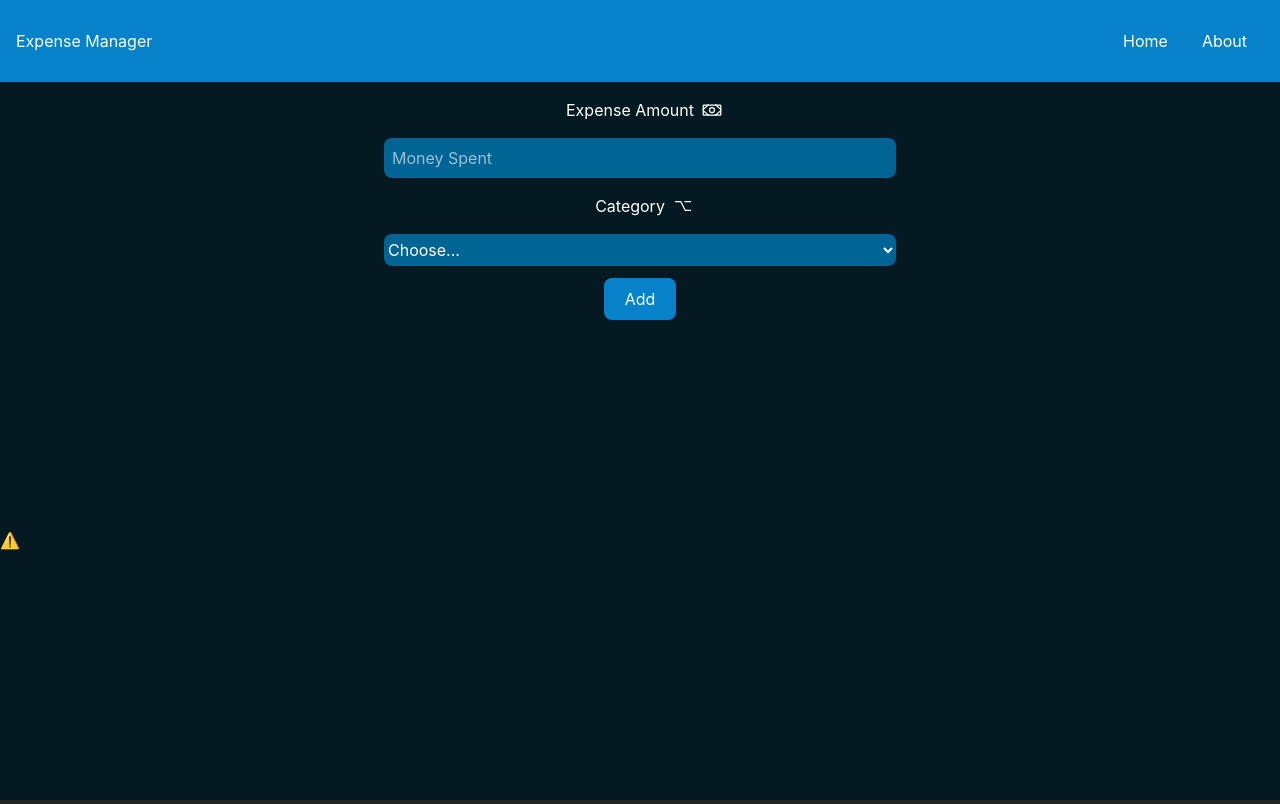
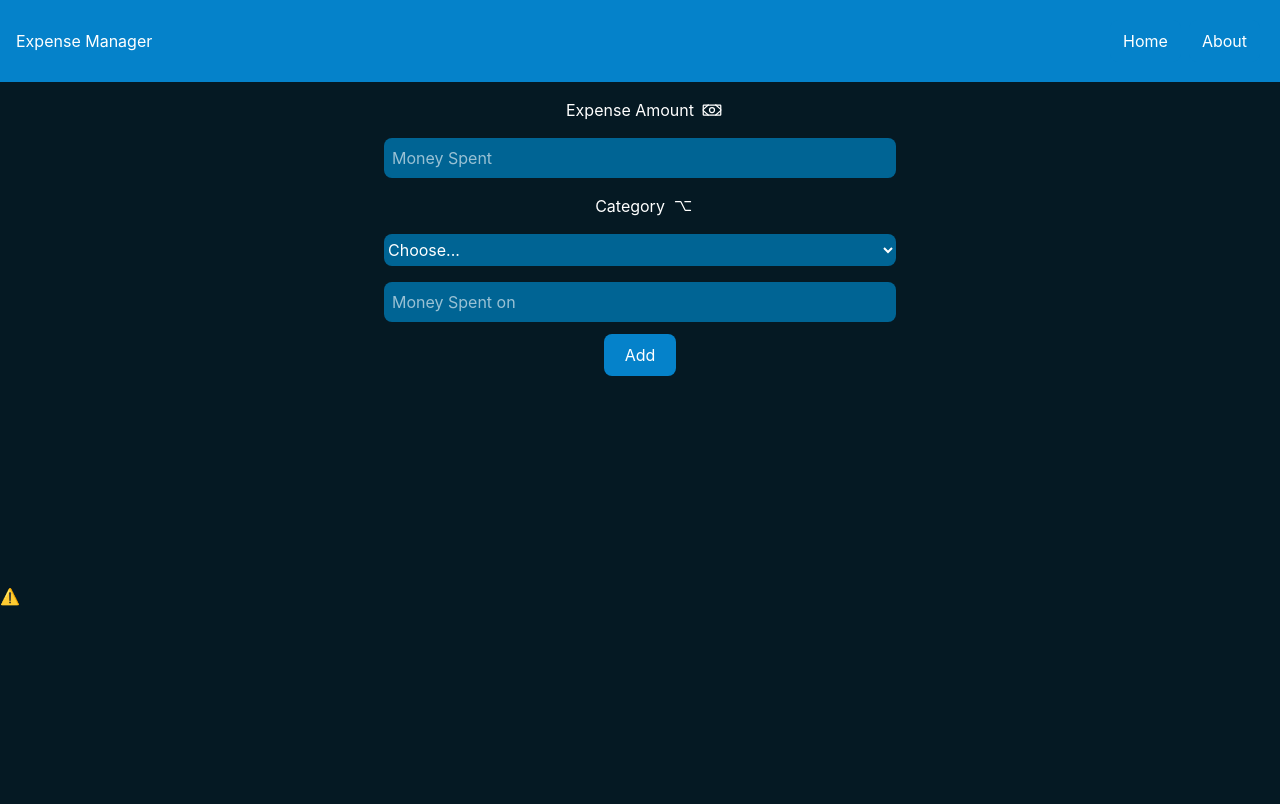
Before and after one commit to Uraniumking007/Expense-Manager, a website built with Vite: page index.html in a window 1280 px wide. Built offline with nearby package versions, Linux system fonts and the light colour scheme; no server answers.

Commit message:
fixed CSS
fixed css for custom expense input

```diff
--- a/index.html
+++ b/index.html
@@ -72,7 +72,7 @@
         </select>
         <input
           type="text"
-          class="bg-white hidden placeholder:text-black placeholder:opacity-60 p-2 m-2 w-2/5 appearance-none"
+          class="bg-dark-blue md:w-[80%] rounded-lg text-white placeholder:text-white placeholder:opacity-60 p-2 m-2 w-2/5 appearance-none"
           id="expense-name"
           placeholder="Money Spent on"
         />
```
